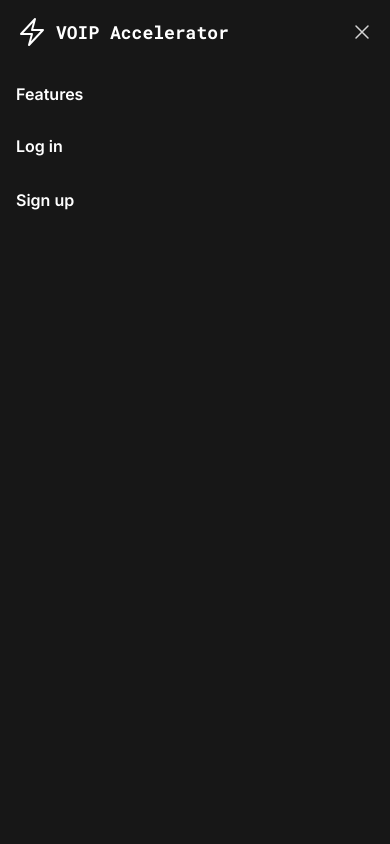
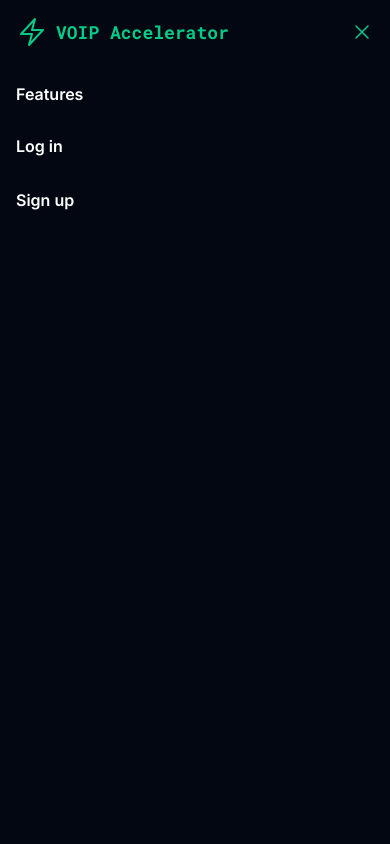
Before and after one commit to kdjordan/voip-accelerator, a Vue app in the folder client/: page / in a window 390 px wide. Both pictures are taken after a click on the button "Open main menu". Shown: the top 844 px of the page. Built offline with nearby package versions, Linux system fonts and the light colour scheme.

Commit message:
STYLE: simplify MarketingMobileNav by removing glitch effect

```diff
--- a/client/src/components/shared/MarketingMobileNav.vue
+++ b/client/src/components/shared/MarketingMobileNav.vue
@@ -1,21 +1,17 @@
 <template>
   <div>
-    <!-- Mobile Header - No longer fixed, added padding, updated logo -->
+    <!-- Mobile Header -->
     <header class="flex h-auto items-center justify-between p-4 sm:px-6">
-      <!-- Logo/Brand Name with Glitch Effect -->
-      <RouterLink to="/home" class="flex items-center text-white">
-        <div class="glitch-container">
-          <BoltIcon class="w-8 h-8 glitch-item" />
-        </div>
-        <div class="glitch-text-container ml-2">
-          <span class="text-lg font-bold font-secondary glitch-text">VOIP Accelerator</span>
-        </div>
+      <!-- Logo/Brand Name (Glitch Removed) -->
+      <RouterLink to="/home" class="flex items-center text-accent gap-2">
+        <BoltIcon class="w-8 h-8 flex-shrink-0 text-accent" />
+        <span class="text-lg font-bold font-secondary text-accent">VOIP Accelerator</span>
       </RouterLink>
 
       <!-- Hamburger Button -->
       <button
         type="button"
-        class="-m-2.5 inline-flex items-center justify-center rounded-md p-2.5 text-neutral-300"
+        class="-m-2.5 inline-flex items-center justify-center rounded-md p-2.5 text-accent"
         @click="toggleMenu"
       >
         <span class="sr-only">Open main menu</span>
@@ -32,28 +28,26 @@
       leave-from-class="opacity-100 translate-y-0"
       leave-to-class="opacity-0 translate-y-1"
     >
-      <!-- Panel remains fixed, full screen -->
+      <!-- Panel background changed to fbBlack -->
       <div
         v-if="isMarketingMobileMenuOpen"
-        class="fixed inset-0 z-50 overflow-y-auto bg-neutral-900 p-4"
+        class="fixed inset-0 z-50 overflow-y-auto bg-fbBlack p-4"
       >
         <div class="flex items-center justify-between">
-          <!-- Logo/Brand Name in Panel -->
-          <RouterLink to="/home" class="flex items-center text-white" @click="closeMenu">
-            <div class="glitch-container">
-              <BoltIcon class="w-8 h-8 glitch-item" />
-            </div>
-            <div class="glitch-text-container ml-2">
-              <span class="text-lg font-bold font-secondary glitch-text">VOIP Accelerator</span>
-            </div>
+          <!-- Logo/Brand Name in Panel (Glitch Removed) -->
+          <RouterLink to="/home" class="flex items-center text-accent gap-2" @click="closeMenu">
+            <BoltIcon class="w-8 h-8 flex-shrink-0 text-accent" />
+            <span class="text-lg font-bold font-secondary text-accent">VOIP Accelerator</span>
           </RouterLink>
-          <button type="button" class="-m-2.5 rounded-md p-2.5 text-neutral-300" @click="closeMenu">
+          <!-- Close button color changed to accent -->
+          <button type="button" class="-m-2.5 rounded-md p-2.5 text-accent" @click="closeMenu">
             <span class="sr-only">Close menu</span>
             <XMarkIcon class="h-6 w-6" aria-hidden="true" />
           </button>
         </div>
         <div class="mt-6 flow-root">
-          <div class="-my-6 divide-y divide-neutral-700">
+          <!-- Divider color changed to divide-accent/20 -->
+          <div class="-my-6 divide-y divide-accent/20">
             <div class="space-y-2 py-6">
               <RouterLink
                 v-for="item in items"
@@ -90,7 +84,7 @@
 <script setup lang="ts">
   import { ref } from 'vue';
   import { RouterLink } from 'vue-router';
-  import { Bars3Icon, XMarkIcon, BoltIcon } from '@heroicons/vue/24/outline'; // Added BoltIcon
+  import { Bars3Icon, XMarkIcon, BoltIcon } from '@heroicons/vue/24/outline';
   import type { NavigationItem } from '@/types/nav-types';
 
   // Props
@@ -113,137 +107,5 @@
 </script>
 
 <style scoped>
-  /* Glitch effect styles copied from TopNav.vue */
-  .glitch-container {
-    position: relative;
-    display: inline-block;
-    /* color: black; */ /* Adjusted for white text */
-  }
-
-  .glitch-item {
-    position: relative;
-    z-index: 1;
-    animation: glitch 3s ease-in-out infinite;
-  }
-
-  .glitch-text-container {
-    position: relative;
-    display: inline-block;
-    /* color: black; */ /* Adjusted for white text */
-  }
-
-  .glitch-text {
-    position: relative;
-    z-index: 1;
-    animation: textGlitch 3s ease-in-out infinite;
-    color: white; /* Ensure text is white */
-  }
-
-  @keyframes glitch {
-    0%,
-    100% {
-      transform: translate(0);
-    }
-    5% {
-      transform: translate(-3px, 3px);
-    }
-    10% {
-      transform: translate(-3px, -3px);
-    }
-    15% {
-      transform: translate(3px, 3px);
-    }
-    20% {
-      transform: translate(3px, -3px);
-    }
-    25% {
-      transform: translate(-3px, 3px);
-      filter: hue-rotate(90deg) brightness(1.2);
-    }
-    30% {
-      transform: translate(3px, 3px);
-    }
-    35% {
-      transform: translate(3px, -3px);
-      filter: hue-rotate(0deg) brightness(1);
-    }
-    40% {
-      transform: translate(-3px, -3px);
-    }
-    45% {
-      transform: translate(-3px, 3px);
-    }
-    50% {
-      transform: translate(0);
-    }
-    /* Rest period */
-    55%,
-    95% {
-      transform: translate(0);
-    }
-  }
-
-  @keyframes textGlitch {
-    0%,
-    100% {
-      transform: translate(0);
-      opacity: 1;
-      text-shadow: none;
-    }
-    5% {
-      transform: translate(-2px, 2px);
-      opacity: 0.9;
-    }
-    10% {
-      transform: translate(-2px, -2px);
-      opacity: 1;
-    }
-    15% {
-      transform: translate(2px, 2px);
-      opacity: 0.8;
-    }
-    20% {
-      transform: translate(2px, -2px);
-      opacity: 1;
-      /* Adjusted shadow colors for better visibility on dark bg */
-      text-shadow:
-        -2px 0 hsla(160, 40%, 60%, 0.7),
-        2px 0 hsla(320, 60%, 50%, 0.7);
-    }
-    25% {
-      transform: translate(-2px, 2px);
-      opacity: 0.9;
-    }
-    30% {
-      transform: translate(2px, 2px);
-      opacity: 1;
-      text-shadow:
-        2px 0 hsla(160, 40%, 60%, 0.7),
-        -2px 0 hsla(320, 60%, 50%, 0.7);
-    }
-    35% {
-      transform: translate(2px, -2px);
-      opacity: 0.9;
-    }
-    40% {
-      transform: translate(-2px, -2px);
-      opacity: 1;
-      text-shadow: none;
-    }
-    45% {
-      transform: translate(-2px, 2px);
-      opacity: 0.9;
-    }
-    50% {
-      transform: translate(0);
-      opacity: 1;
-    }
-    /* Rest period */
-    55%,
-    95% {
-      transform: translate(0);
-      opacity: 1;
-      text-shadow: none;
-    }
-  }
+  /* Glitch effect styles removed */
 </style>
```
